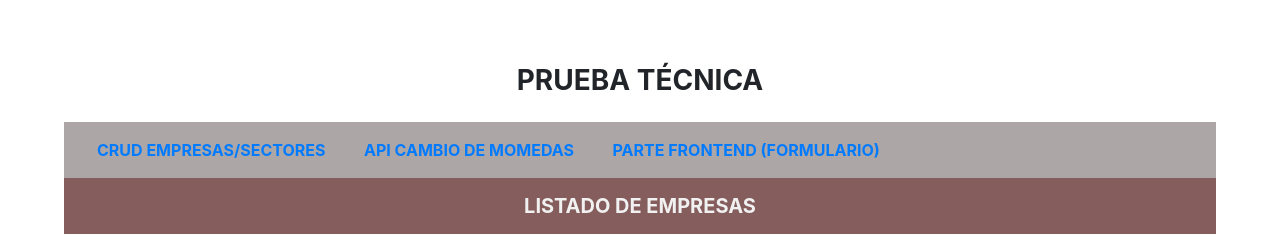
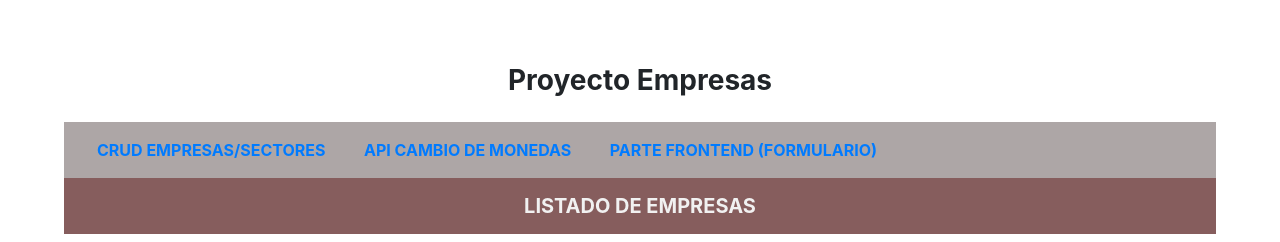
Before and after one commit to mdire93/Symfony_CRUDEmpresas, a Symfony app: template backend/miproyecto/templates/empresas.html.twig in a window 1280 px wide. Shown: the top 242 px of the page. Run offline with Twig, Linux system fonts and the light colour scheme; the template is opened without the code that fills it, so the values that code supplies are empty; some libraries are stand-ins or nearby versions.

Commit message:
Actualización de librerías

```diff
--- a/backend/miproyecto/composer.json
+++ b/backend/miproyecto/composer.json
@@ -53,7 +53,10 @@
         "preferred-install": {
             "*": "dist"
         },
-        "sort-packages": true
+        "sort-packages": true,
+        "allow-plugins": {
+            "symfony/flex": false
+        }
     },
     "autoload": {
         "psr-4": {
--- a/backend/miproyecto/templates/base.html.twig
+++ b/backend/miproyecto/templates/base.html.twig
@@ -16,7 +16,7 @@
     </head>
     <body>
 
-         <h3 class="title-menu">PRUEBA TÉCNICA </h3>
+         <h3 class="title-menu">Proyecto Empresas </h3>
         <nav class="menu" id="mimenu">
 
                 <a role="button" class="icon-menu" onclick="myFunction()">
@@ -36,7 +36,7 @@
 
         {% else %}
                 <a class="menu-list" href="{{('/')}}">CRUD EMPRESAS/SECTORES</a>
-                <a class="menu-list" href="{{('/monedas')}}">API CAMBIO DE MOMEDAS</a>
+                <a class="menu-list" href="{{('/monedas')}}">API CAMBIO DE MONEDAS</a>
                 <a class="menu-list" href="{{('/formulario')}}">PARTE FRONTEND (FORMULARIO)</a>
         {% endif %}
 
```
Also changed, not shown: 1 other file.
